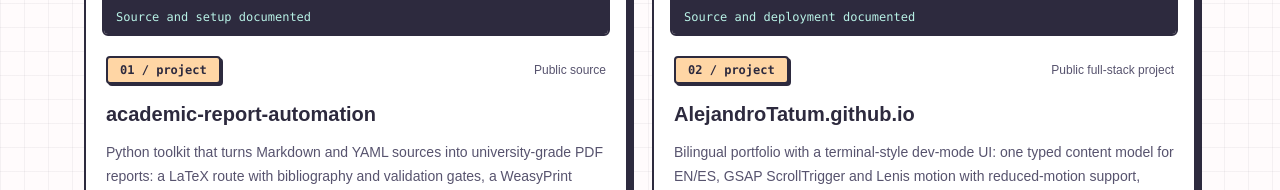
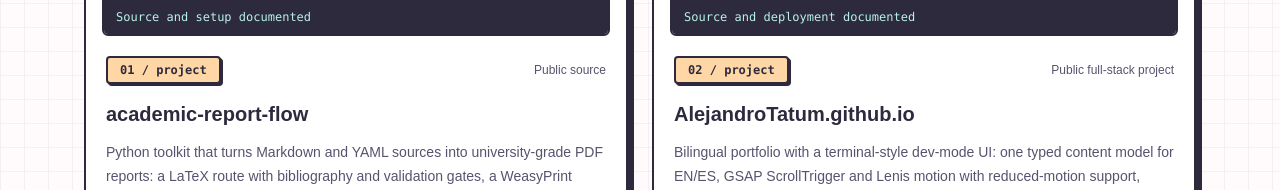
Before and after one commit to AlejandroTatum/AlejandroTatum.github.io, a Next.js app: page /pixel in a window 1280 px wide. Shown: the part 3741-3931 px from the top of the page. Built offline with nearby package versions, Linux system fonts and the light colour scheme.

Commit message:
fix(projects): point the reports project at the renamed academic-report-flow repo

```diff
--- a/src/components/proto/sections.tsx
+++ b/src/components/proto/sections.tsx
@@ -777,7 +777,7 @@ const STACK_ICONS: Record<string, IconType> = {
 /**
  * Capability tree derived from the actual apps in ~/devwork/apps — every tile
  * is backed by real code (cata_club, horno, siged, app-inventario, yolo-lab,
- * academic-report-automation, this portfolio). Design-phase experiments stay
+ * academic-report-flow, this portfolio). Design-phase experiments stay
  * out on purpose.
  */
 const STACK_TREE: Array<{ slug: string; subtitle: Record<Locale, string>; items: string[] }> = [
--- a/src/data/projects.ts
+++ b/src/data/projects.ts
@@ -121,11 +121,11 @@ export const projects: Project[] = [
     },
   },
   {
-    title: "academic-report-automation",
+    title: "academic-report-flow",
     category: "academic",
     proof: "open-source",
     image: "/pixel/project-reports-pixel.png",
-    sourceUrl: "https://github.com/AlejandroTatum/academic-report-automation",
+    sourceUrl: "https://github.com/AlejandroTatum/academic-report-flow",
     description: {
       en: "Python toolkit that turns Markdown and YAML sources into university-grade PDF reports: a LaTeX route with bibliography and validation gates, a WeasyPrint route for fast previews, IEEE reference checks and reproducible figures.",
       es: "Kit en Python que convierte fuentes Markdown y YAML en informes PDF de nivel universitario: ruta LaTeX con bibliografía y compuertas de validación, ruta WeasyPrint para previsualización rápida, chequeo de referencias IEEE y figuras reproducibles.",
```
